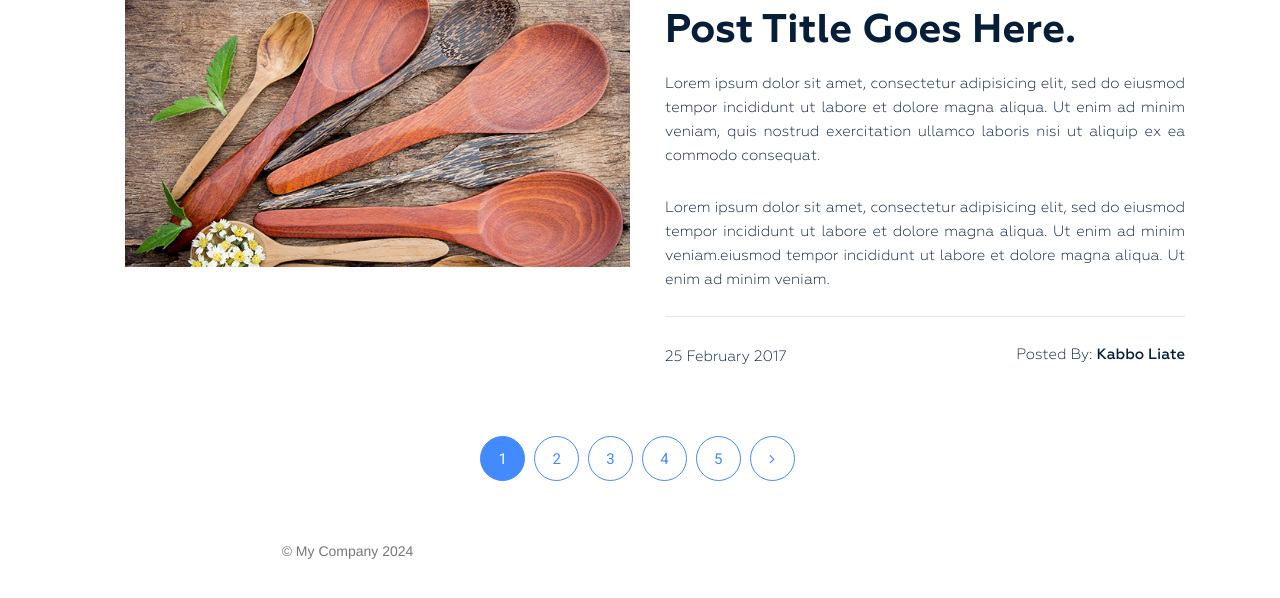
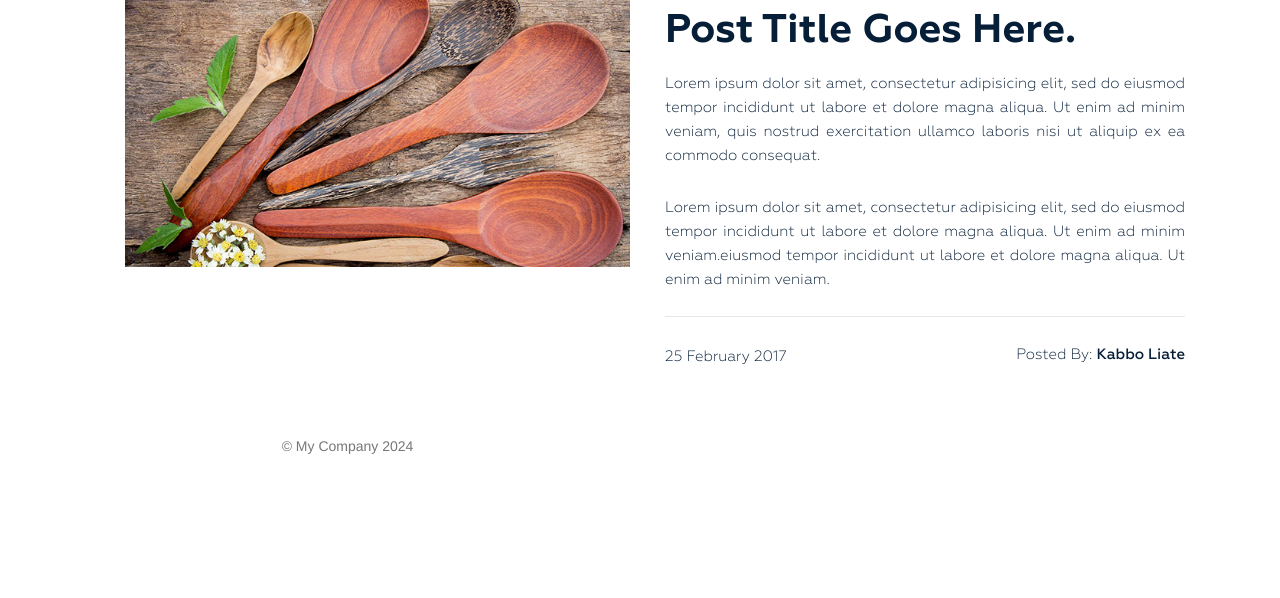
Before and after one commit to AzbukaMorze/Post_platform, a Yii app: template views/post/index.php in a window 1280 px wide. Shown: the part 157-755 px from the top of the page. Run offline with PHP 8.4 and a stand-in for Yii, Linux system fonts and the light colour scheme; the template is opened without the code that fills it, so the values that code supplies are empty; some libraries are stand-ins or nearby versions.

Commit message:
Добавил виджет пагинации на представление

```diff
--- a/views/post/index.php
+++ b/views/post/index.php
@@ -66,23 +66,16 @@ $this->title = Yii::$app->name;
         </div>
     </div>
     <div class="pegination">
-        <!--
-        <ul>
-            <li><i class="fa fa-angle-left" aria-hidden="true"></i></li>
-            <li class="active">1</li>
-            <li>2</li>
-            <li>3</li>
-            <li><i class="fa fa-angle-right" aria-hidden="true"></i></li>
-        </ul>
--->
-
         <div class="nav-links">
-            <span class="page-numbers current">1</span>
-            <a class="page-numbers" href="#">2</a>
-            <a class="page-numbers" href="#">3</a>
-            <a class="page-numbers" href="#">4</a>
-            <a class="page-numbers" href="#">5</a>
-            <a class="page-numbers" href="#"><i class="fa fa-angle-right" aria-hidden="true"></i></a>
-        </div>
+        <?= \yii\widgets\LinkPager::widget([
+                'pagination' => $pages,
+        ])?>
+<!--            <span class="page-numbers current">1</span>-->
+<!--            <a class="page-numbers" href="#">2</a>-->
+<!--            <a class="page-numbers" href="#">3</a>-->
+<!--            <a class="page-numbers" href="#">4</a>-->
+<!--            <a class="page-numbers" href="#">5</a>-->
+<!--            <a class="page-numbers" href="#"><i class="fa fa-angle-right" aria-hidden="true"></i></a>-->
+<!--        </div>-->
     </div>
 </section>
```
